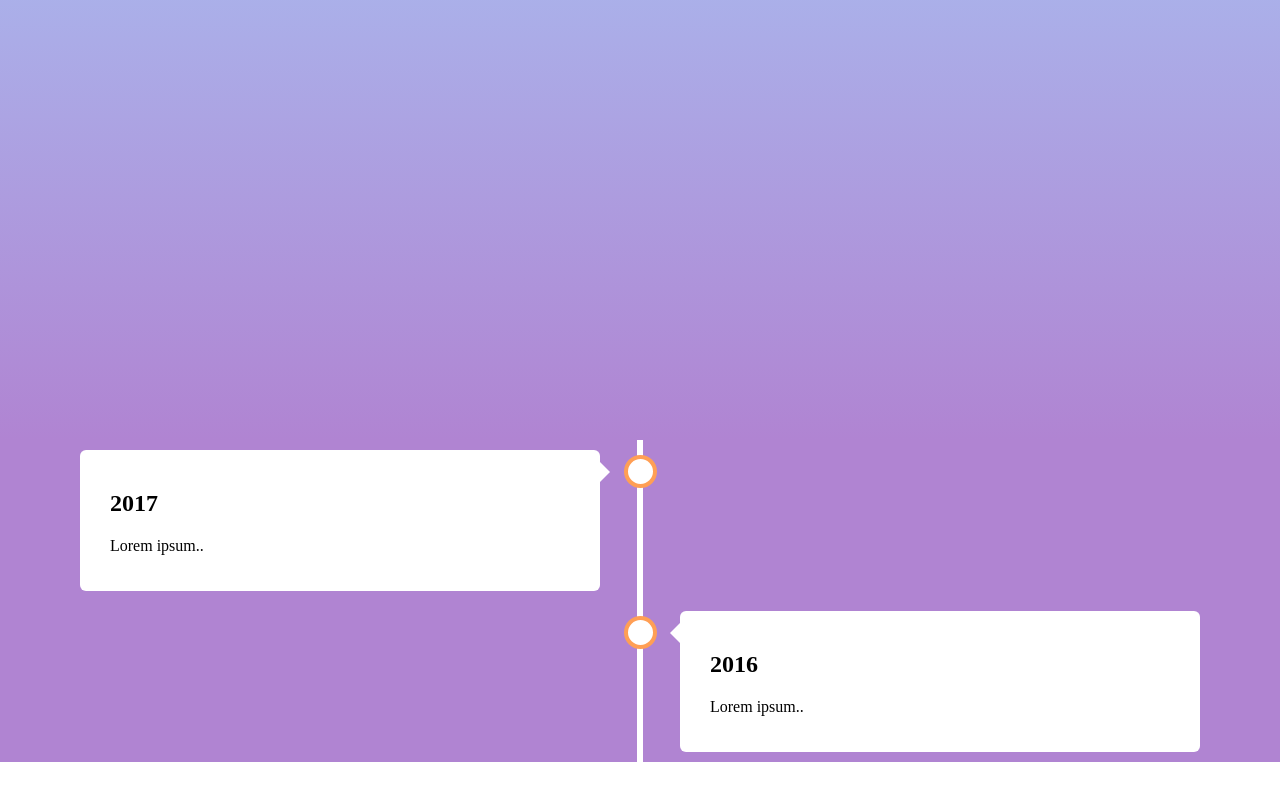
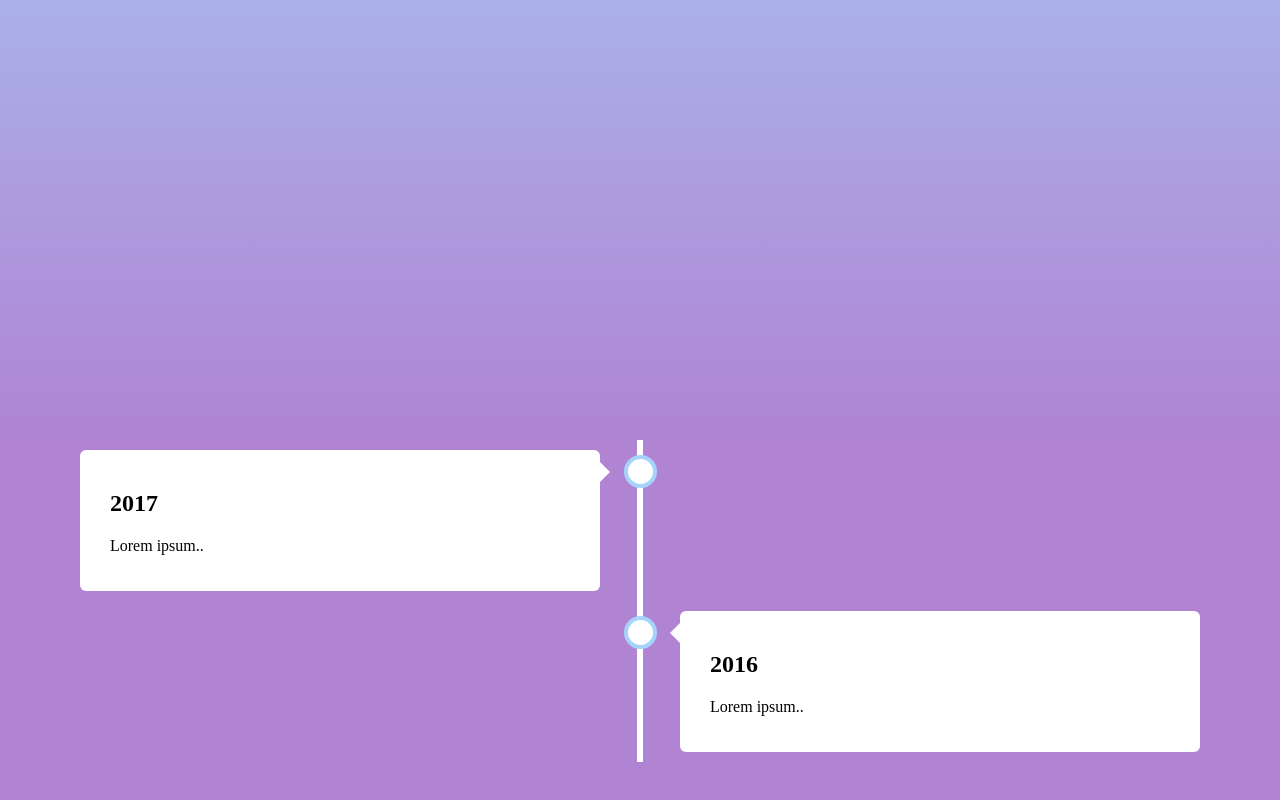
Before and after one commit to viktoriabjorklund/Portfolio, a React (Create React App) app: page / in a window 1280 px wide. Shown: the part 398-1198 px from the top of the page. Before the commit the page ends 1160 px from the top, so only its background shows below. Built offline with nearby package versions, Linux system fonts and the light colour scheme.

Commit message:
small fix

```diff
--- a/src/App.js
+++ b/src/App.js
@@ -43,6 +43,7 @@ const App = () => {
                     </h1>
                 </section>
             </header>
+            <section className="sect-1">
             <section
                 ref={section1Ref}
                 className={`section-1 ${isVisible ? "fade-in" : "fade-out"}`}
@@ -62,6 +63,7 @@ const App = () => {
                     </div>
                 </div>
             </section>
+            </section>
         </div>
     );
 };
--- a/src/index.css
+++ b/src/index.css
@@ -23,6 +23,11 @@ a {
   color: inherit;
   text-decoration: none;
   margin: 30px;
+}
+
+.sect-1 {
+  background-color: #B084D2;
+  height: 100vh;
 }
 
 .section-1 {
@@ -80,7 +85,7 @@ a {
   height: 25px;
   right: -17px;
   background-color: white;
-  border: 4px solid #FF9F55;
+  border: 4px solid #A6D3FC;
   top: 15px;
   border-radius: 50%;
   z-index: 1;
```
